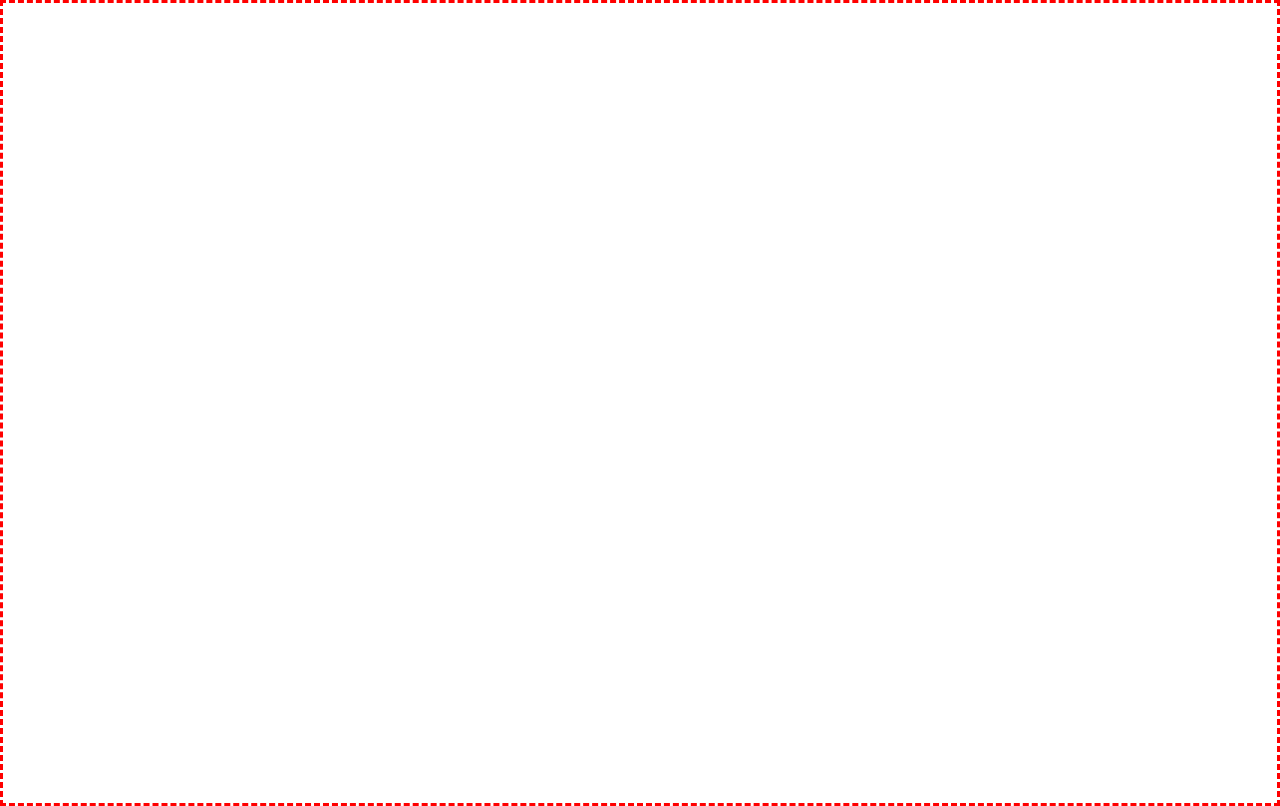
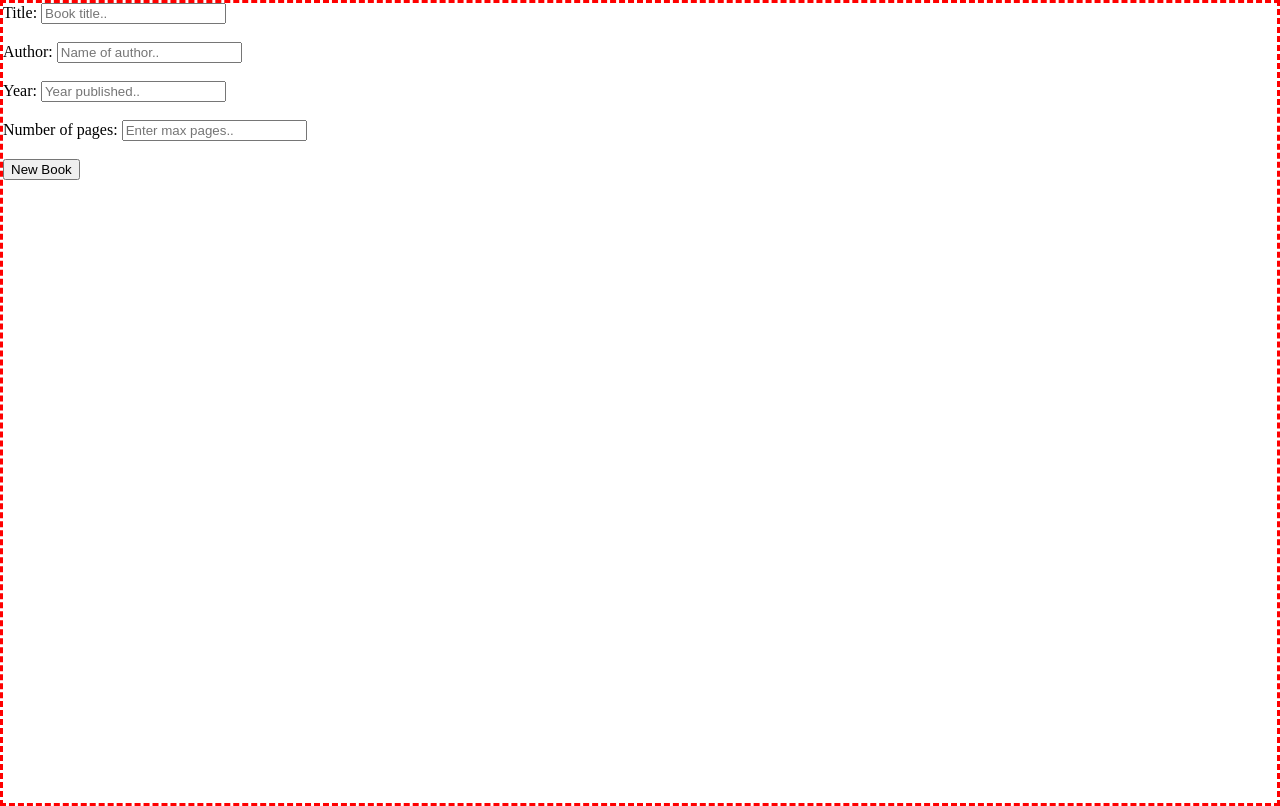
Before and after one commit to cyang977/library, a plain HTML site: page index.html in a window 1280 px wide. Drawn offline with Linux system fonts and the light colour scheme.

Commit message:
Created unput elements in html

```diff
--- a/index.html
+++ b/index.html
@@ -9,6 +9,16 @@
     <script src="./script/script.js" defer></script>
 </head>
 <body>
-
+    <form>
+        <label for="title">Title: </label>
+        <input type="text" id="title" placeholder="Book title.."><br><br>
+        <label for="author">Author: </label>
+        <input type="text" id="author" placeholder="Name of author.."><br><br>
+        <label for="year">Year: </label>
+        <input type="text" id="year" placeholder="Year published.."><br><br>
+        <label for="pages">Number of pages: </label>
+        <input type="text" id="pages" placeholder="Enter max pages.."><br><br>
+        <button type="button">New Book</button>
+    </form>
 </body>
 </html>
```
